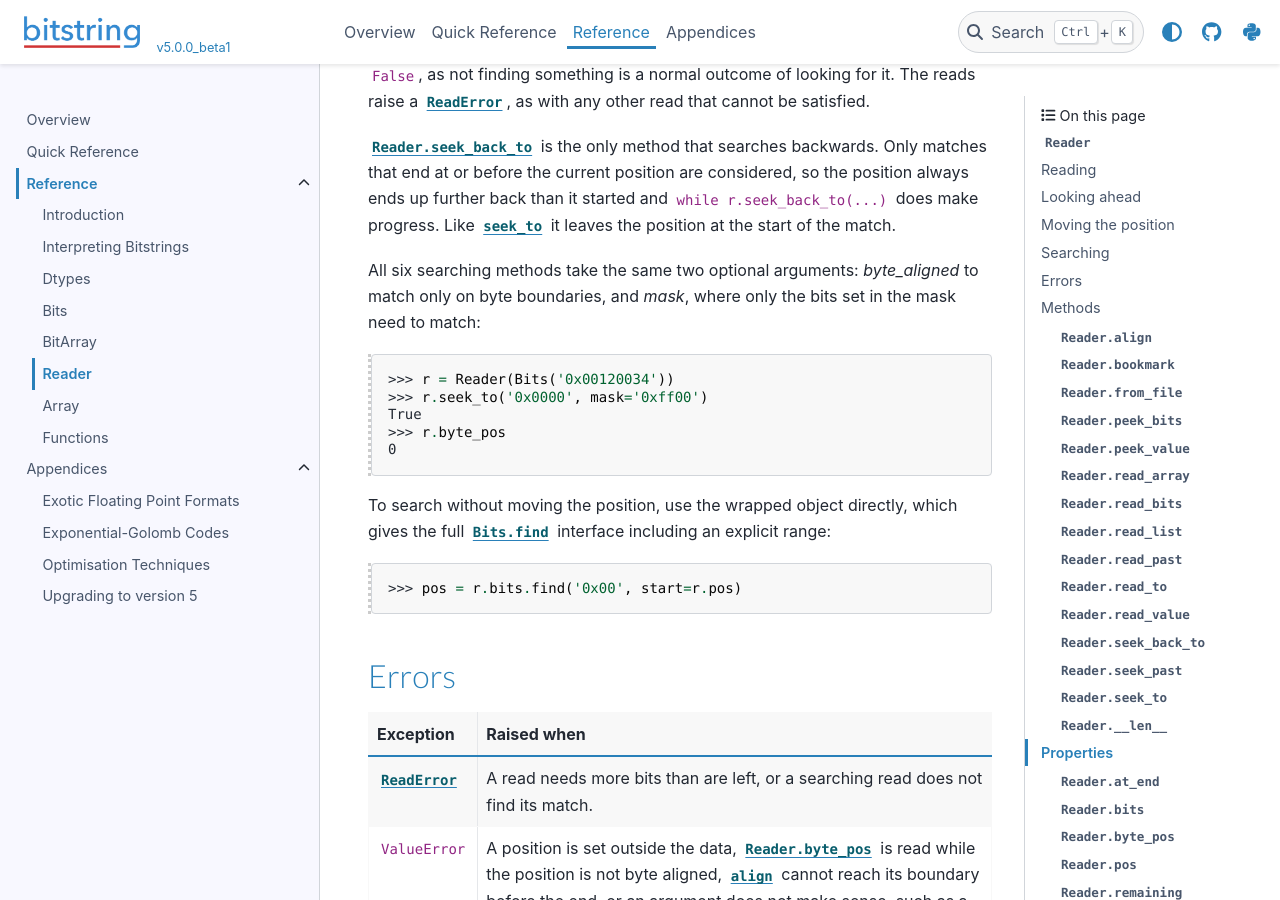
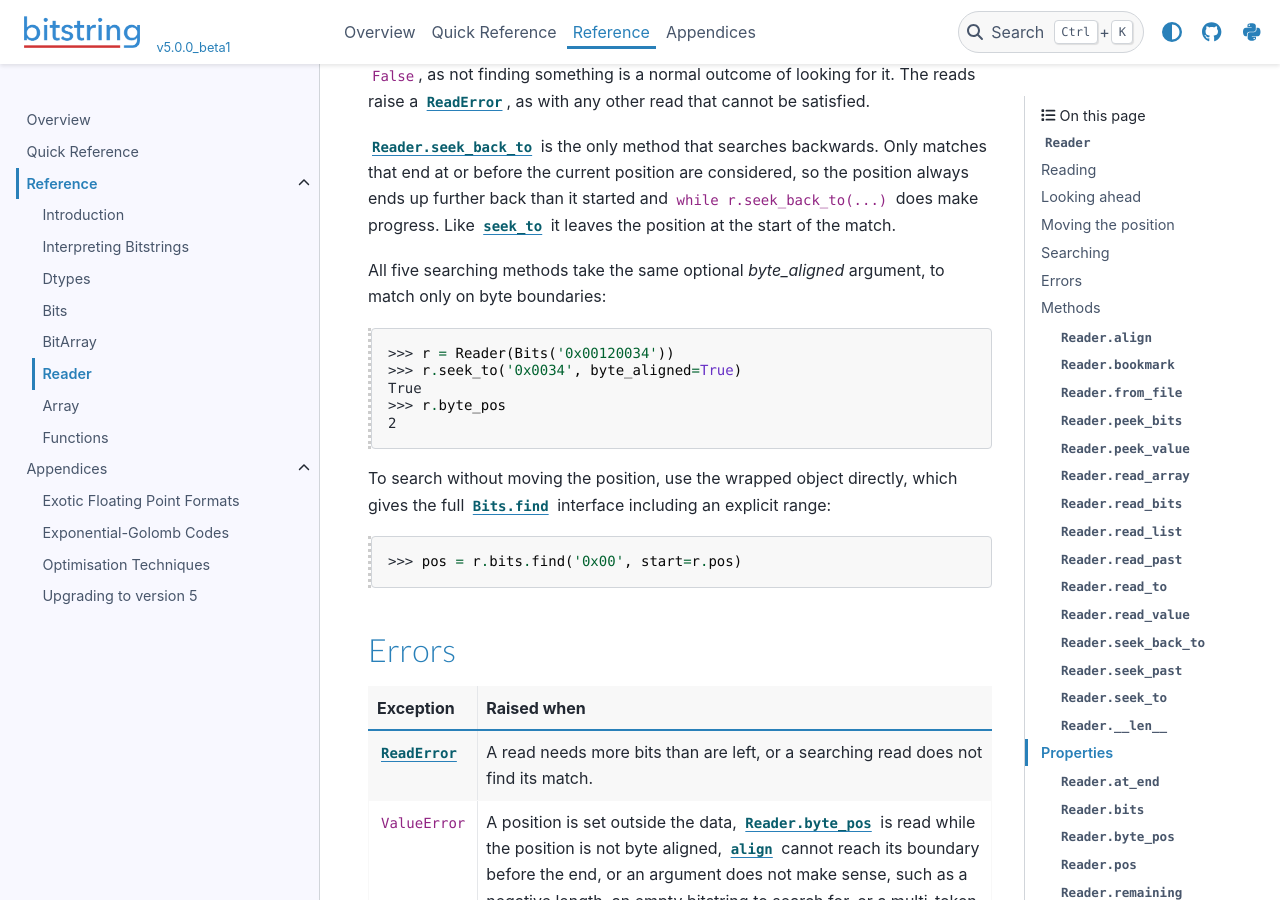
Before and after one commit to scott-griffiths/bitstring, a Sphinx documentation site: the page built from doc/reader.rst, in a window 1280 px wide and 900 px high, scrolled down 3726 px. Built offline with Sphinx 7.4.7 and the PyData theme 0.15.4, drawn with Linux system fonts in a browser that asks for light colours; some of the changed text lies outside the part shown.

Commit message:
Removing mask from Reader - I can add it back in later, but it's strange Reader having it but find not.

```diff
--- a/doc/reader.rst
+++ b/doc/reader.rst
@@ -170,15 +170,14 @@ position always ends up further back than it started and
 ``while r.seek_back_to(...)`` does make progress. Like :meth:`~Reader.seek_to`
 it leaves the position at the start of the match.
 
-All six searching methods take the same two optional arguments: *byte_aligned*
-to match only on byte boundaries, and *mask*, where only the bits set in the
-mask need to match::
+All five searching methods take the same optional *byte_aligned* argument, to
+match only on byte boundaries::
 
     >>> r = Reader(Bits('0x00120034'))
-    >>> r.seek_to('0x0000', mask='0xff00')
+    >>> r.seek_to('0x0034', byte_aligned=True)
     True
     >>> r.byte_pos
-    0
+    2
 
 To search without moving the position, use the wrapped object directly, which
 gives the full :meth:`Bits.find` interface including an explicit range::
@@ -308,7 +307,7 @@ Methods
         >>> r.read_list('u12, u12, bin3')
         [352, 288, '111']
 
-.. method:: Reader.read_past(bs: BitsType, /, byte_aligned: bool = False, mask: BitsType | None = None) -> Bits
+.. method:: Reader.read_past(bs: BitsType, /, byte_aligned: bool = False) -> Bits
 
     Searches forwards for *bs* and reads up to and including it, leaving
     :attr:`Reader.pos` just after the match. A loop of ``read_past`` calls
@@ -322,7 +321,7 @@ Methods
         >>> r.read_past('0x00', byte_aligned=True).hex
         'aabbcc00'
 
-.. method:: Reader.read_to(bs: BitsType, /, byte_aligned: bool = False, mask: BitsType | None = None) -> Bits
+.. method:: Reader.read_to(bs: BitsType, /, byte_aligned: bool = False) -> Bits
 
     Searches forwards for *bs* and reads up to but not including it, leaving
     :attr:`Reader.pos` at the start of the match. The match itself is left to be
@@ -358,7 +357,7 @@ Methods
         >>> r.read_value('ue')
         3
 
-.. method:: Reader.seek_back_to(bs: BitsType, /, byte_aligned: bool = False, mask: BitsType | None = None) -> bool
+.. method:: Reader.seek_back_to(bs: BitsType, /, byte_aligned: bool = False) -> bool
 
     Searches backwards for the previous occurrence of *bs*. Only matches that
     end at or before :attr:`Reader.pos` are considered, so the position always
@@ -375,7 +374,7 @@ Methods
         >>> r.pos
         24
 
-.. method:: Reader.seek_past(bs: BitsType, /, byte_aligned: bool = False, mask: BitsType | None = None) -> bool
+.. method:: Reader.seek_past(bs: BitsType, /, byte_aligned: bool = False) -> bool
 
     Searches forwards from :attr:`Reader.pos` for *bs*. If it is found then the
     position is moved to just after the match and ``True`` is returned,
@@ -390,7 +389,7 @@ Methods
         12
         31
 
-.. method:: Reader.seek_to(bs: BitsType, /, byte_aligned: bool = False, mask: BitsType | None = None) -> bool
+.. method:: Reader.seek_to(bs: BitsType, /, byte_aligned: bool = False) -> bool
 
     Searches forwards from :attr:`Reader.pos` for *bs*. If it is found then the
     position is moved to the start of the match and ``True`` is returned,
--- a/doc/upgrading_to_version_5.rst
+++ b/doc/upgrading_to_version_5.rst
@@ -225,8 +225,7 @@ considers only matches that end at or before the current position.
 
 The keyword is spelled ``byte_aligned`` on every :class:`Reader` method, rather
 than ``bytealigned`` as on :meth:`Bits.find` and the other whole-bitstring
-methods. The ``Reader`` searches also take a ``mask``, so that only the bits set
-in the mask need to match.
+methods.
 
 To search without moving the position, use the wrapped object directly:
 ``r.bits.find(bs, start=r.pos)``.
```
Also changed, not shown: 2 other files.
